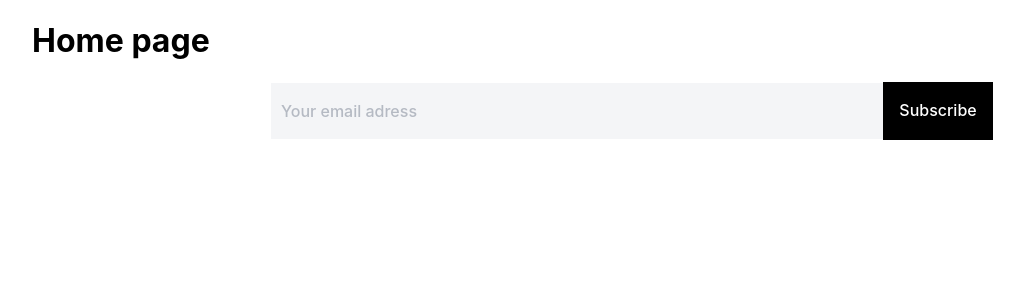
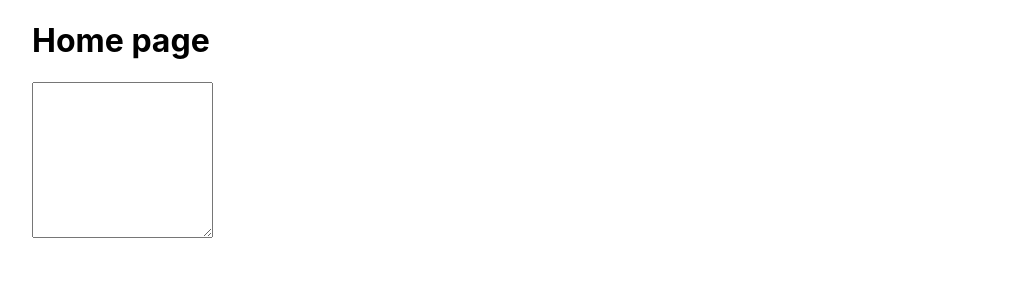
Before and after one commit to OkancanOkan/ecommerceApp, a React (Create React App) app: page / in a window 1280 px wide. Shown: the top 300 px of the page, without its empty margins (8-1032 px from the left). Built offline with nearby package versions, Linux system fonts and the light colour scheme.

Commit message:
fix: textArea added in home page

```diff
--- a/src/pages/home/index.tsx
+++ b/src/pages/home/index.tsx
@@ -1,20 +1,13 @@
 import React, { useState } from 'react';
 import Container from '../../components/container';
-import InputButton from '../../components/input-button';
+import TextArea from '../../components/textArea';
 
 const Home = () => {
   return (
     <Container>
       <div>
         <h1>Home page </h1>
-        <InputButton
-          inputValue="Your email adress"
-          setInputValue={() => {}}
-          buttonLabel="Subscribe"
-          onClick={() => {}}
-          buttonVariant="black"
-          buttonColour="white"
-        />
+        <TextArea value={''} onChange={() => {}} />
       </div>
     </Container>
   );
```
